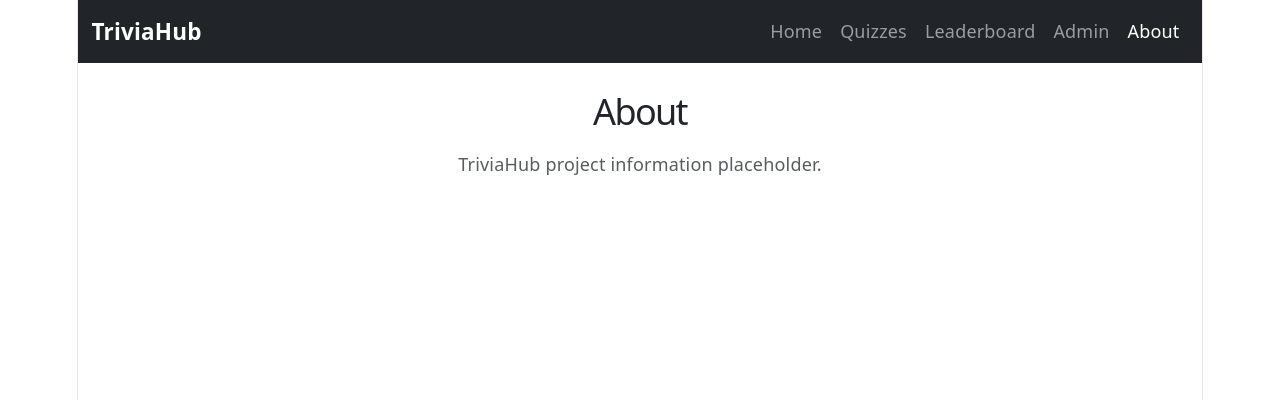
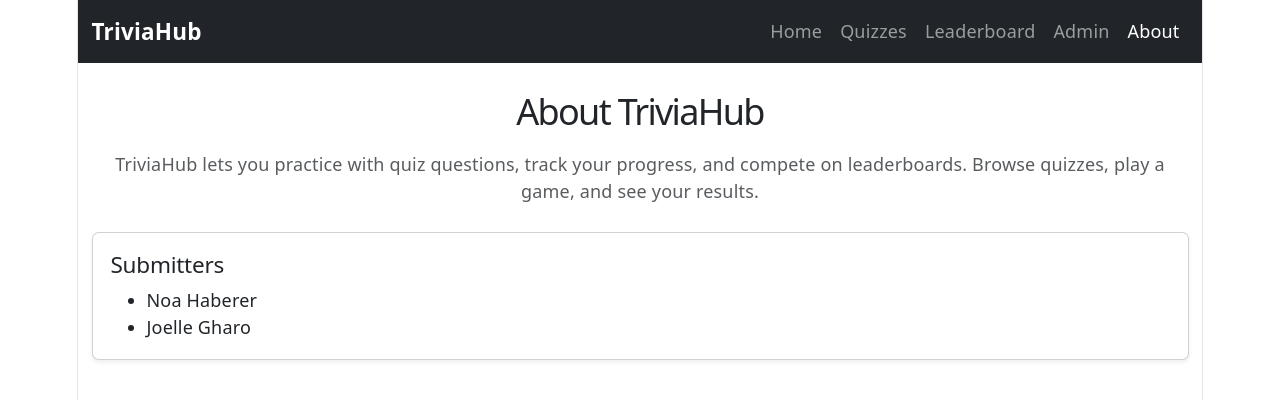
Before and after one commit to joellegh98/triviahub, a React app in the folder frontend/: page /about in a window 1280 px wide. Shown: the top 400 px of the page. Built offline with nearby package versions, Linux system fonts and the light colour scheme; the HTML template or start-up script is replaced by a standard one.

Commit message:
added the about page

```diff
--- a/frontend/src/pages/AboutPage.jsx
+++ b/frontend/src/pages/AboutPage.jsx
@@ -1,8 +1,27 @@
+/**
+ * About page for TriviaHub.
+ * @returns {JSX.Element}
+ */
 export function AboutPage() {
   return (
     <section>
-      <h1 className="h2 mb-3">About</h1>
-      <p className="text-muted mb-0">TriviaHub project information placeholder.</p>
+      <h1 className="h2 mb-3">About TriviaHub</h1>
+
+      <p className="text-muted mb-4">
+        TriviaHub lets you practice with quiz questions, track your progress, and
+        compete on leaderboards. Browse quizzes, play a game, and see your
+        results.
+      </p>
+
+      <div className="card shadow-sm">
+        <div className="card-body text-start">
+          <h2 className="h5 mb-2">Submitters</h2>
+          <ul className="mb-0 text-start">
+            <li>Noa Haberer</li>
+            <li>Joelle Gharo</li>
+          </ul>
+        </div>
+      </div>
     </section>
   )
 }
--- a/frontend/src/pages/AdminPage.jsx
+++ b/frontend/src/pages/AdminPage.jsx
@@ -254,7 +254,7 @@ export function AdminPage() {
 
         <div className="col-12 col-lg-7">
           <article className="card h-100 shadow-sm">
-            <div className="card-body">
+            <div className="card-body text-start">
               <h2 className="h5 mb-3">Quizzes</h2>
               {quizzes.length === 0 ? (
                 <p className="text-muted mb-0">No quizzes available.</p>
@@ -265,7 +265,7 @@ export function AdminPage() {
                       key={quiz.id}
                       className="list-group-item d-flex justify-content-between align-items-start gap-3"
                     >
-                      <div>
+                      <div className="text-start">
                         <p className="fw-semibold mb-1">{quiz.title}</p>
                         <p className="mb-0 text-muted">
                           {quiz.category} • {questions.filter((q) => q.quizId === quiz.id).length}{' '}
@@ -298,7 +298,7 @@ export function AdminPage() {
       </div>
 
       <article className="card shadow-sm mt-4">
-        <div className="card-body">
+        <div className="card-body text-start">
           <div className="d-flex flex-column flex-md-row justify-content-between align-items-md-center gap-2 mb-3">
             <h2 className="h5 mb-0">Questions</h2>
             <select
@@ -450,7 +450,7 @@ export function AdminPage() {
                   {selectedQuizQuestions.map((question) => (
                     <li key={question.id} className="list-group-item">
                       <div className="d-flex flex-column flex-md-row justify-content-between gap-3">
-                        <div>
+                        <div className="text-start">
                           <p className="fw-semibold mb-1">{question.text}</p>
                           <p className="mb-1 text-muted">
                             Correct: Option {question.correctIndex + 1}
```
